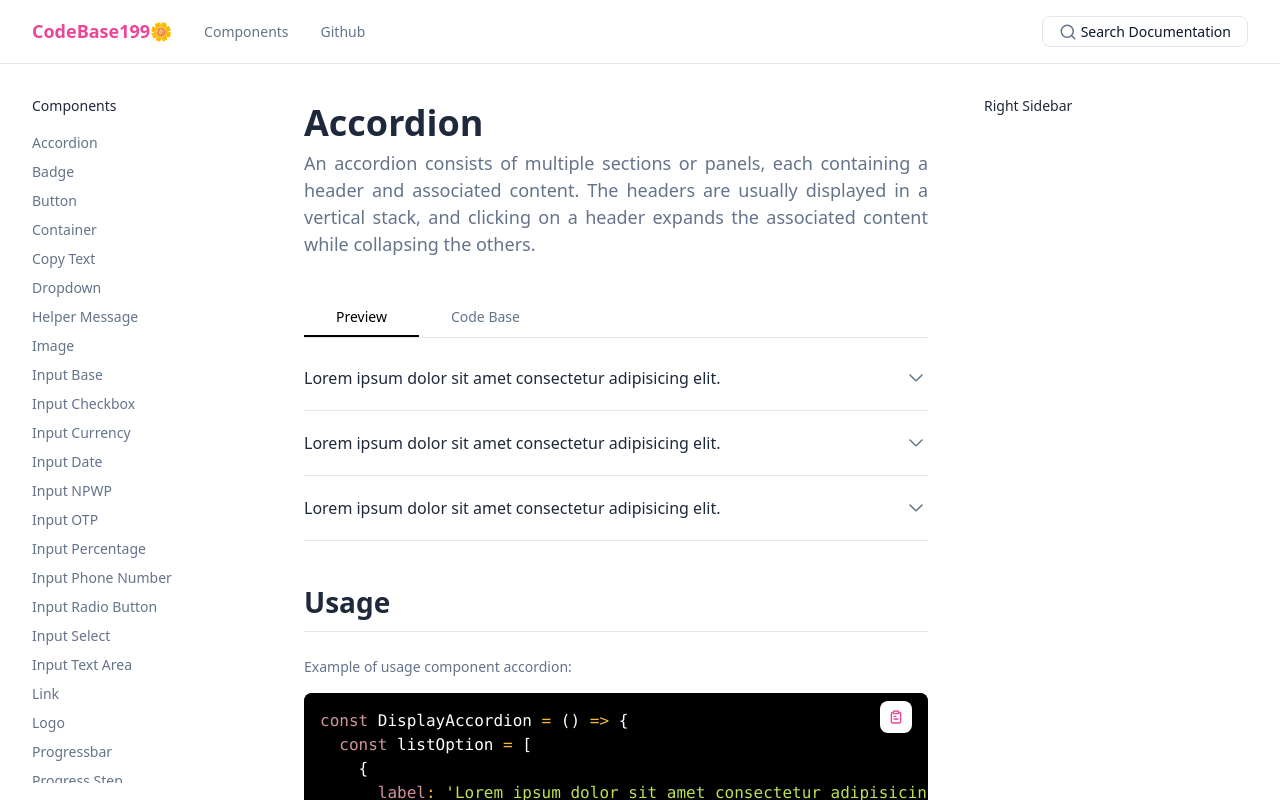
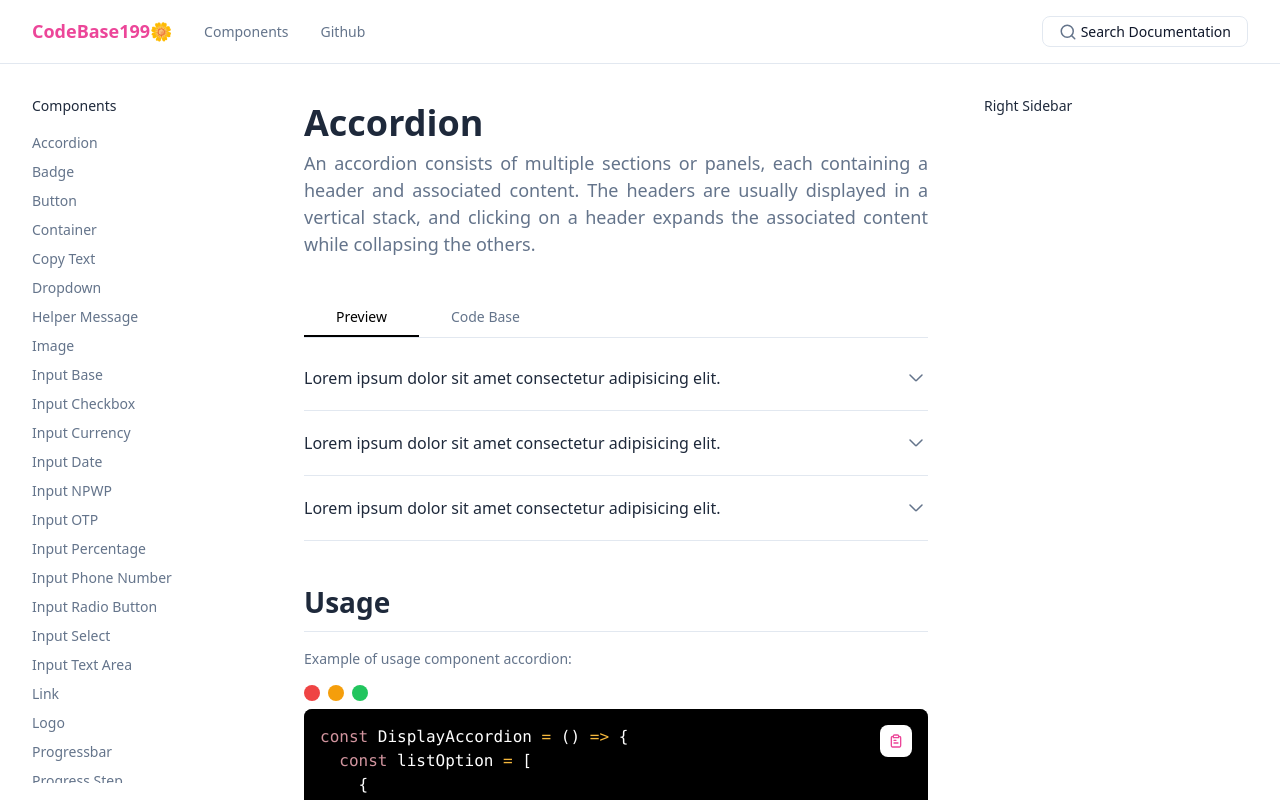
Before and after one commit to siska199/pp-w-code-base-react, a React (Vite) app in the folder react/: page / in a window 1280 px wide. Built offline with nearby package versions, Linux system fonts and the light colour scheme.

Commit message:
beutify code bloack with icon mackbook

```diff
--- a/react/src/components/headers/HeaderSubMenu.tsx
+++ b/react/src/components/headers/HeaderSubMenu.tsx
@@ -6,7 +6,7 @@ interface TProps {
 const HeaderSubMenu = (props: TProps) => {
     const { title } = props
     return (
-        <h5 className='text-body-3xl border-b mb-4 w-full font-bold pb-2'>
+        <h5 className='text-body-3xl border-b w-full font-bold pb-2'>
             {title}
         </h5>
     )
--- a/react/src/components/ui/CodeBlock.tsx
+++ b/react/src/components/ui/CodeBlock.tsx
@@ -1,4 +1,5 @@
 import CopyText from '@components/ui/CopyText';
+import ThreeDotMacBook from '@components/ui/ThreeDotMacBook';
 import { Prism as SyntaxHighlighter } from 'react-syntax-highlighter';
 import { dark } from 'react-syntax-highlighter/dist/esm/styles/prism';
 
@@ -8,8 +9,8 @@ const customStyle = {
     ...dark['pre[class*="language-"]'],
     background: 'black',
     maxHeight: "30rem",
-    border:"none",
-    fontSize:"16px"
+    border: "none",
+    fontSize: "16px"
   },
   'code[class*="language-"]': {
     ...dark['code[class*="language-"]'],
@@ -25,8 +26,9 @@ interface TProps {
 const CodeBlock = (props: TProps) => {
   const { codeString } = props
   return (
-    <div className='relative  w-full'>
-      <CopyText text={codeString} classText='hidden' classContainer={'absolute w-fit right-4 top-4 z-[5]'} />
+    <div className='relative  w-full '>
+      <ThreeDotMacBook />
+      <CopyText text={codeString} classText='hidden' classContainer={'absolute w-fit right-4 top-10 z-[5]'} />
       <SyntaxHighlighter language="javascript" style={customStyle}>
         {codeString}
       </SyntaxHighlighter>
--- /dev/null
+++ b/react/src/components/ui/ThreeDotMacBook.tsx
@@ -0,0 +1,18 @@
+import { HTMLProps } from "react"
+
+interface TProps extends HTMLProps<HTMLDivElement> {
+
+}
+
+const ThreeDotMacBook = (props: TProps) => {
+    const { className, ...attrs } = props
+    return (
+        <div className={` flex gap-2 top-0 left-0 w-fit ${className}`} {...attrs}>
+            <div className='w-4 h-4 bg-error rounded-full'></div>
+            <div className='w-4 h-4 bg-warning rounded-full'></div>
+            <div className='w-4 h-4 bg-success rounded-full'></div>
+        </div>
+    )
+}
+
+export default ThreeDotMacBook
--- a/react/src/pages/docs/components/AccordionPage.tsx
+++ b/react/src/pages/docs/components/AccordionPage.tsx
@@ -33,9 +33,9 @@ const AccordionPage = () => {
           }
         </Tabs>
       </div>
-      <div className="flex flex-col gap-2">
+      <div className="flex flex-col gap-4">
         <HeaderSubMenu title={'Usage'} />
-        <p className="text-gray">Example of usage component accordion:</p>
+        <p className="text-gray block">Example of usage component accordion:</p>
         <CodeBlock codeString={displayUsage} />
       </div>
 
```
